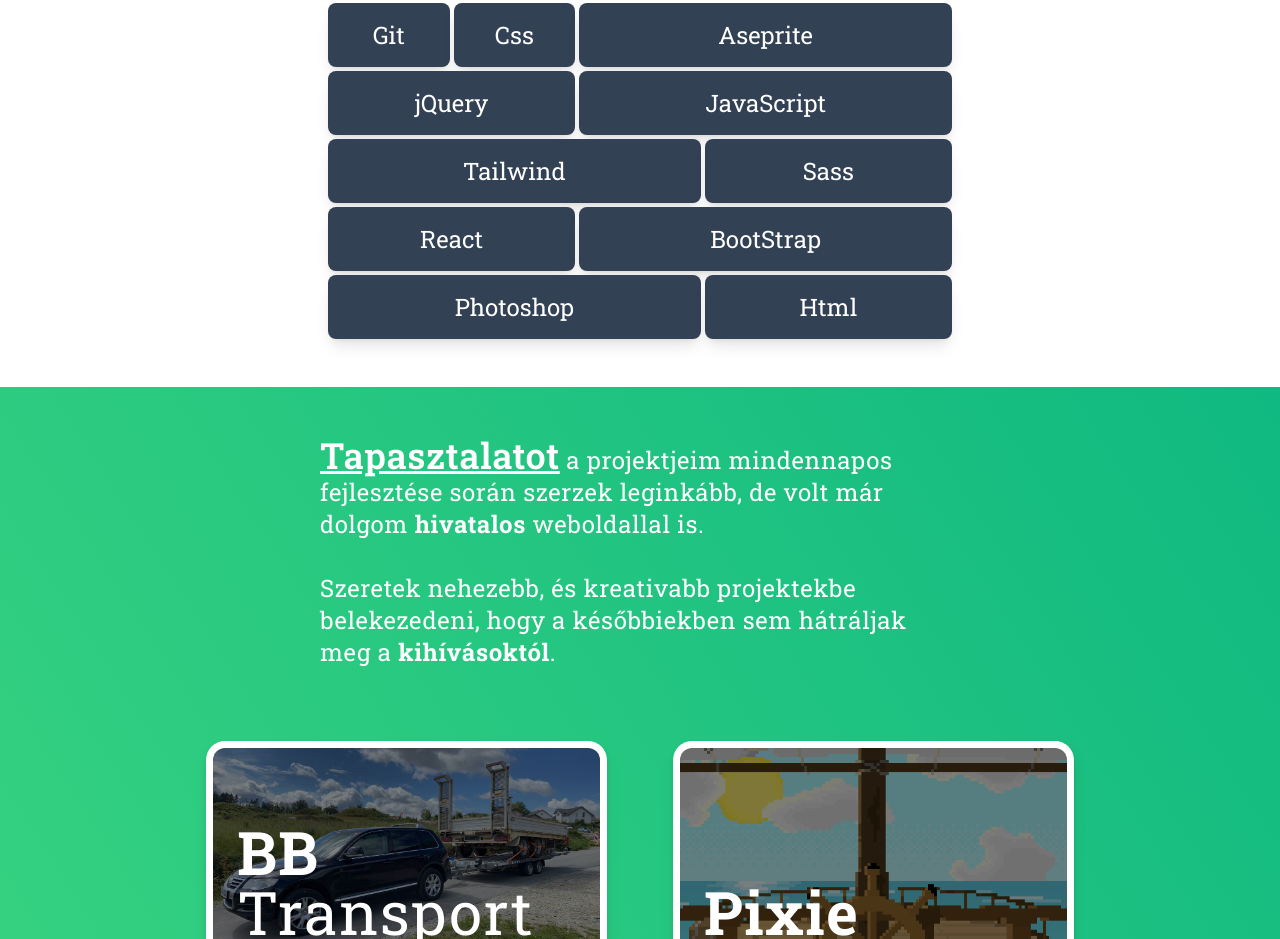
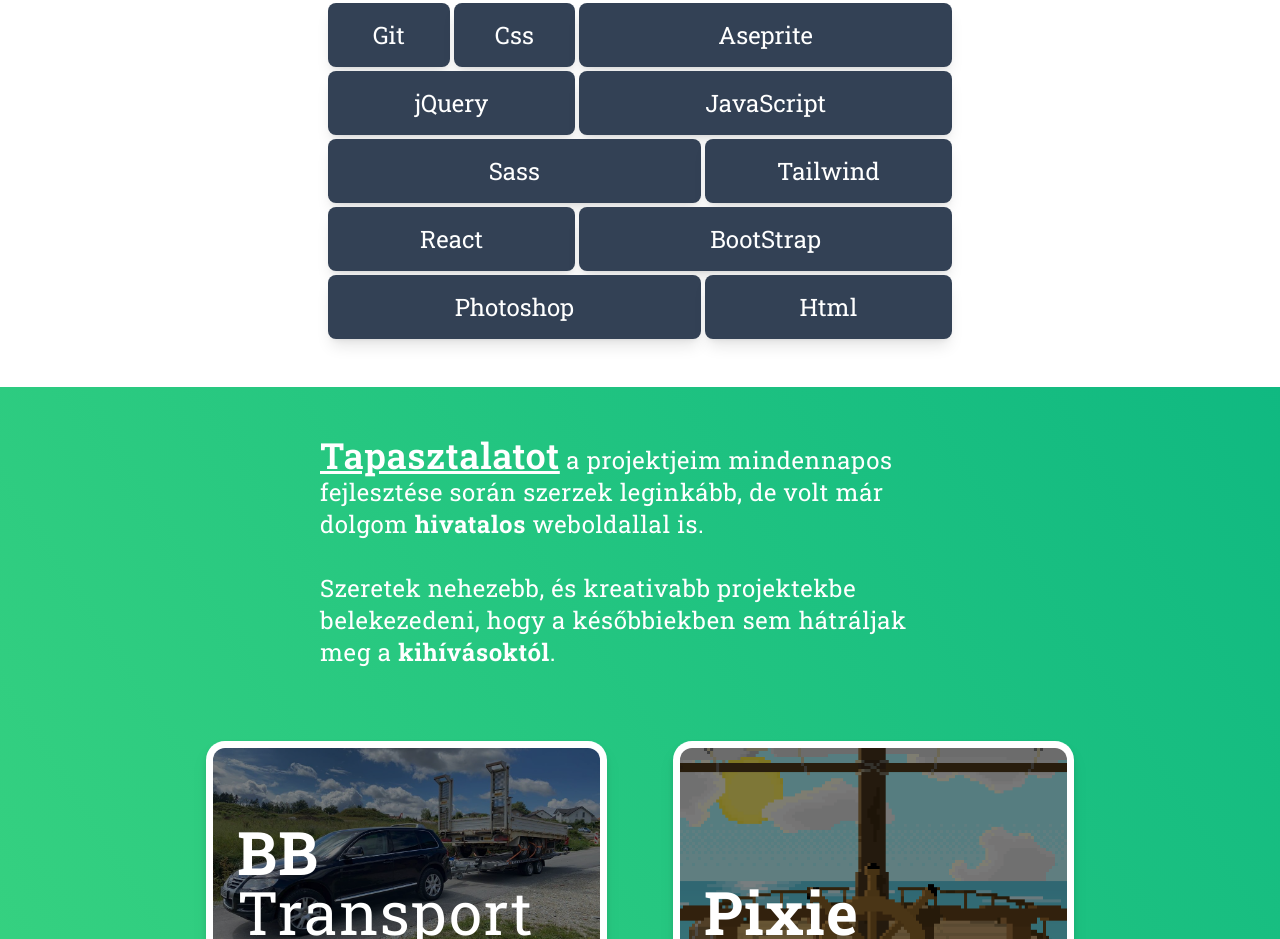
Before and after one commit to rollixapo/rollixapo.github.io, a website: page index.html in a window 1280 px wide. Shown: the part 1329-2268 px from the top of the page. Drawn offline with Linux system fonts and the light colour scheme; a script that the page names is missing.

Commit message:
Update index.html

```diff
--- a/index.html
+++ b/index.html
@@ -125,12 +125,12 @@
                 <div id="javascript"
                     class="bg-slate-700 col-span-3 flex justify-center items-center transition-all ease-out duration-150 shadow-lg h-16 sm:text-2xl rounded-lg">
                     JavaScript</div>
+                    <div id="sass"
+                        class="bg-slate-700 col-span-3 flex justify-center items-center transition-all ease-out duration-150 shadow-lg h-16 sm:text-2xl rounded-lg">
+                        Sass</div>
                 <div id="tailwind"
-                    class="bg-slate-700 col-span-3 flex justify-center items-center transition-all ease-out duration-150 shadow-lg h-16 sm:text-2xl rounded-lg">
+                    class="bg-slate-700 col-span-2 flex justify-center items-center transition-all ease-out duration-150 shadow-lg h-16 sm:text-2xl rounded-lg">
                     Tailwind</div>
-                <div id="sass"
-                    class="bg-slate-700 flex justify-center items-center transition-all col-span-2 ease-out duration-150 shadow-lg sm:text-2xl rounded-lg">
-                    Sass</div>
                 <div id="react"
                     class="bg-slate-700 flex justify-center items-center transition-all ease-out duration-150 shadow-lg h-16 col-span-2 sm:text-2xl rounded-lg">
                     React</div>
```
